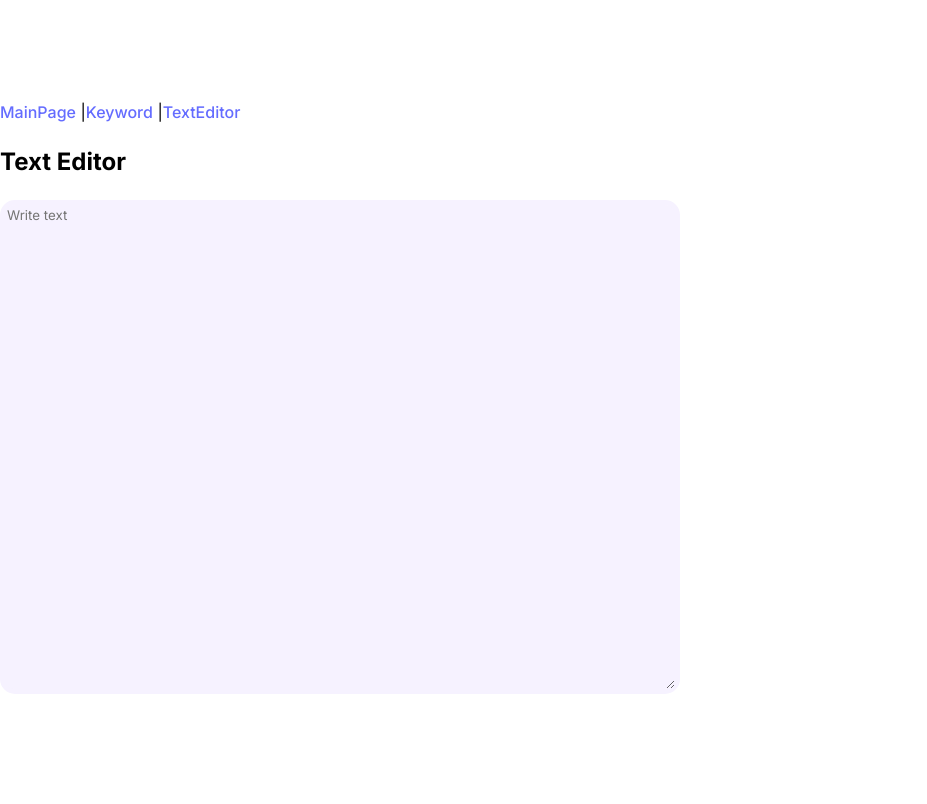
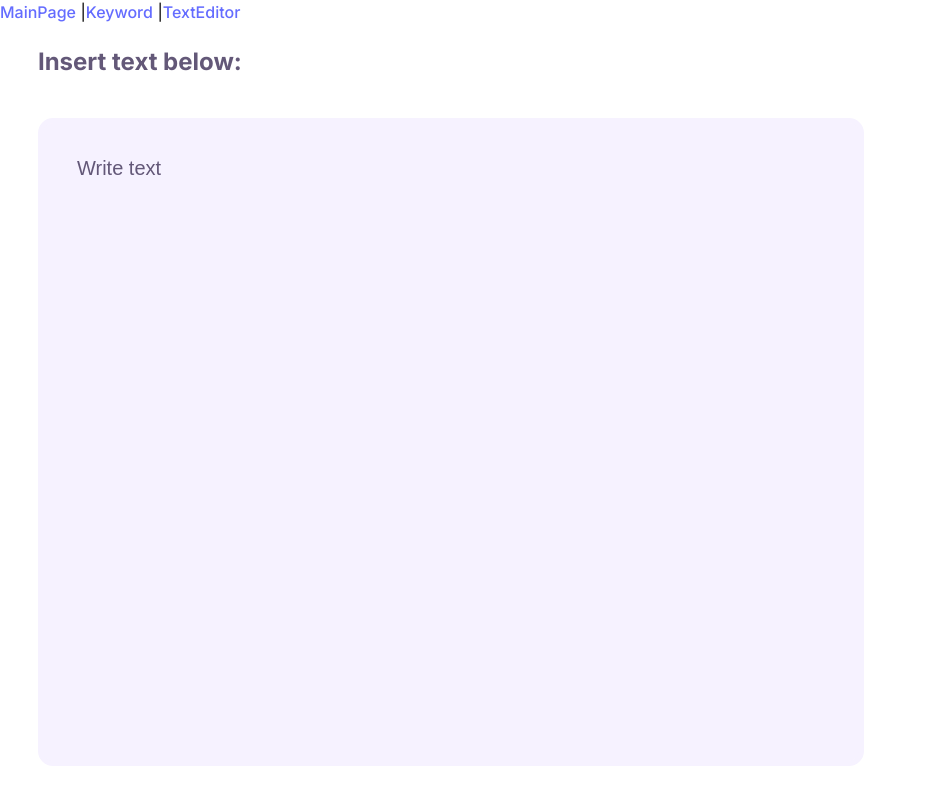
Before and after one commit to daminkim99/uoftHacks, a React (Vite) app in the folder client/: page /textEditor in a window 1280 px wide. Shown: the top 804 px of the page, without its empty margins (0-927 px from the left). Built offline with nearby package versions, Linux system fonts and the light colour scheme.

Commit message:
changes to the style of texteditor

```diff
--- a/client/src/pages/TextEditor.css
+++ b/client/src/pages/TextEditor.css
@@ -1,10 +1,38 @@
 * {
-	font-family: 'Inter', sans-serif;
+	font-family: 'Inter';
     color:black;
+
+
 }
 
+.header{
+    color: #635878;
+    padding-left:5%;
+
+}
 .textbox {
+    size:60vw;
+    padding:5%;
+    resize:none;
     border: 5px solid #F6F2FF;
     background-color:#F6F2FF;
     border-radius:15px;
+    font-size:15px;
+
 }
+
+.textcover{
+    margin: 5%;
+}
+
+.textbox:focus{
+     /* border-color: #635878; */
+     outline: none;
+
+
+}
+.textbox::placeholder {
+    color: #635878;; /* Change the color of the placeholder text */
+    font-size: 20px; /* Change the font size */
+    font-family: Arial, sans-serif; /* Change the font family */
+  }
--- a/client/src/pages/TextEditor.jsx
+++ b/client/src/pages/TextEditor.jsx
@@ -16,7 +16,8 @@ const TextEditor = () => {
 
     return (
             <div>
-            <h2>Text Editor</h2>
+            <h2 className="header">Insert text below:</h2>
+            <div className="textcover">
             <textarea
             className="textbox"
             value = {body}
@@ -24,9 +25,8 @@ const TextEditor = () => {
             placeholder="Write text"
             rows="30"
             cols="80"
-
             />
-
+            </div>
             </div>
         )
     }
```
